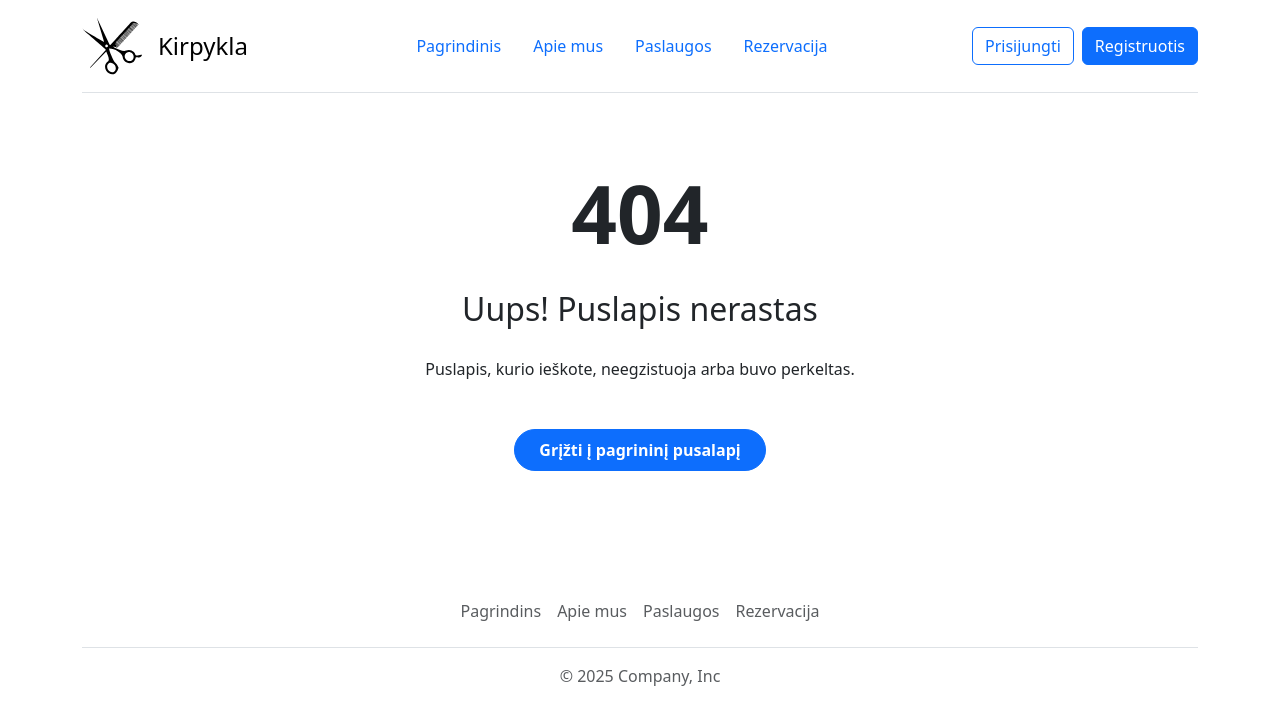
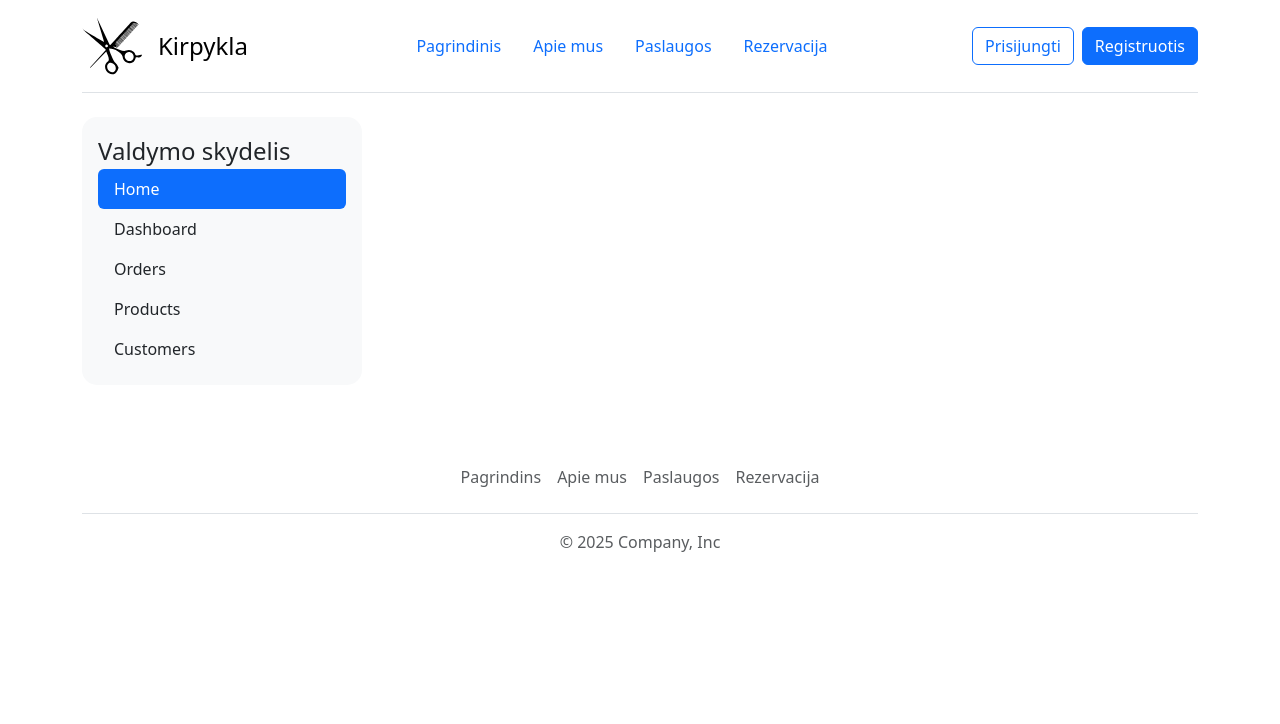
Before and after one commit to SplaTT141/full-stack-project, a React (Vite) app in the folder client/: page /dashboard in a window 1280 px wide. Shown: the top 724 px of the page. Built offline with nearby package versions, Linux system fonts and the light colour scheme; no server answers.

Commit message:
dashboard

```diff
--- a/client/index.html
+++ b/client/index.html
@@ -4,7 +4,7 @@
     <meta charset="UTF-8" />
     <link rel="icon" type="image/svg+xml" href="/vite.svg" />
     <meta name="viewport" content="width=device-width, initial-scale=1.0" />
-    <title>Vite + React</title>
+    <title>Kirpykla</title>
   </head>
   <body>
     <div id="root"></div>
--- a/client/src/App.jsx
+++ b/client/src/App.jsx
@@ -10,6 +10,7 @@ import { Login } from "./pages/Login";
 import { Register } from "./pages/Register";
 import { Logout } from "./pages/Logout";
 import { UserContextWrapper } from "./context/user/UserContextWrapper";
+import { Dashboard } from "./pages/Dashboard";
 
 function App() {
 
@@ -25,6 +26,7 @@ function App() {
           <Route path="/login" element={<Login />} />
           <Route path="/register" element={<Register />} />
           <Route path="/logout" element={<Logout />} />
+          <Route path="/dashboard" element={<Dashboard />} />
           <Route path="*" element={<NotFound />}/>
         </Routes>
         <Footer />
--- /dev/null
+++ b/client/src/pages/Dashboard.jsx
@@ -0,0 +1,41 @@
+import { Link } from "react-router-dom"
+
+export function Dashboard() {
+    return (
+        <div className="container">
+            <div className="d-flex flex-column flex-shrink-0 p-3 bg-light" style={{width: '280px', borderRadius: '15px'}}>
+                <Link href="/" className="d-flex align-items-center mb-3 mb-md-0 me-md-auto link-dark text-decoration-none">
+                <span className="fs-4">Valdymo skydelis</span>
+                </Link>
+                <ul className="nav nav-pills flex-column mb-auto">
+                <li className="nav-item">
+                    <Link href="#" className="nav-link active" aria-current="page">
+                    Home
+                    </Link>
+                </li>
+                <li>
+                    <Link href="#" className="nav-link link-dark">
+                    Dashboard
+                    </Link>
+                </li>
+                <li>
+                    <Link href="#" className="nav-link link-dark">
+                    Orders
+                    </Link>
+                </li>
+                <li>
+                    <Link href="#" className="nav-link link-dark">
+                    Products
+                    </Link>
+                </li>
+                <li>
+                    <Link href="#" className="nav-link link-dark">
+                    Customers
+                    </Link>
+                </li>
+                </ul>
+            </div>
+            <div className="dropdown"></div>
+        </div>
+    )
+}
--- a/client/src/pages/Login.jsx
+++ b/client/src/pages/Login.jsx
@@ -1,5 +1,5 @@
 import { useState } from "react";
-import { useNavigate } from "react-router-dom";
+import { Link, useNavigate } from "react-router-dom";
 import { passwordIsInvalid, usernameOrEmailIsInvalid } from "../lib/validation";
 import { useContext } from "react";
 import { UserContext } from "../context/user/UserContext";
@@ -14,7 +14,7 @@ export function Login() {
     const [error, setError] = useState('');
 
     const navigate = useNavigate();
-    const {login} = useContext(UserContext);
+    const {login, isLoggedIn} = useContext(UserContext);
 
     function handleSubmit(e) {
         e.preventDefault();
@@ -63,29 +63,43 @@ export function Login() {
     return (
     <div className="container">
         <div className="row d-flex justify-content-center">
+
+                {
+                    isLoggedIn
+                    ?
+                        <div className="col-12">
+                            <h1>Jūs jau esate prisijungę</h1>
+                            <p className="fs-6 mt-5">Ar norite atsijungti?</p>
+                            <Link to="/logout" className="btn btn-primary">Atsijungti</Link>
+                        </div>
+                    :
                         <div className="d-flex justify-content-center flex-column col-6 col-lg-4 col-xl-3 order-2 order-lg-1">
                             <p className="text-center text-body h1 fw-bold mb-5 mt-4">Prisijungimas</p>
                             <form onSubmit={handleSubmit}>
                                 <div className="mb-3 fw-bold text-danger">{error}</div>
                                 <div className="d-flex flex-row align-items-center mb-4">
                                     <div className="form-outline flex-fill">
-                            <input onChange={e => setUsernameOrEmail(e.target.value)} type="text" id="username_or_email" className={"form-control" + (usernameOrEmailError ? ' is-invalid' : '')} />
+                                        <input onChange={e=> setUsernameOrEmail(e.target.value)} type="text" id="username_or_email"
+                                            className={"form-control" + (usernameOrEmailError ? ' is-invalid' : '')} />
                                         <label className="form-label" htmlFor="username_or_email">Vartotojo vardas arba el. paštas</label>
                                         <div className="text-danger">{usernameOrEmailError}</div>
                                     </div>
                                 </div>
                                 <div className="d-flex flex-row align-items-center mb-4">
                                     <div className="form-outline flex-fill">
-                            <input onChange={e => setPassword(e.target.value)} type="password" id="password" className={"form-control" + (passwordError ? ' is-invalid' : '')} />
+                                        <input onChange={e=> setPassword(e.target.value)} type="password" id="password"
+                                            className={"form-control" + (passwordError ? ' is-invalid': '')} />
                                         <label className="form-label" htmlFor="password">Slaptažodis</label>
                                         <div className="text-danger">{passwordError}</div>
                                     </div>
                                 </div>
                                 <div className="d-flex justify-content-center mx-4 mb-3 mb-lg-4">
-                        <button type="submit" className="btn btn-primary btn-lg">Prisijungti</button>
+                                    <button type="submit"
+                                        className="btn btn-primary btn-lg">Prisijungti</button>
                                 </div>
                             </form>
                         </div>
+                }
         </div>
     </div>
     )
--- a/client/src/pages/Register.jsx
+++ b/client/src/pages/Register.jsx
@@ -1,6 +1,8 @@
 import { useState } from "react";
-import { useNavigate } from 'react-router-dom';
+import { useNavigate, Link } from 'react-router-dom';
 import { usernameIsInvalid, emailIsInvalid, passwordIsInvalid, passwordRepeatIsInvalid } from "../lib/validation";
+import { useContext } from "react";
+import { UserContext } from "../context/user/UserContext";
 
 export function Register() {
 
@@ -22,6 +24,7 @@ export function Register() {
     const [error, setError] = useState('');
 
     const navigate = useNavigate();
+    const {isLoggedIn} = useContext(UserContext);
 
     function handleSubmit(e) {
         e.preventDefault();
@@ -87,6 +90,15 @@ export function Register() {
     return (
     <div className="container">
         <div className="row d-flex justify-content-center">
+            {
+                isLoggedIn
+                    ?
+                        <div className="col-12">
+                            <h1>Jūs esate prisijungę</h1>
+                            <p className="fs-6 mt-5">Ar norite atsijungti?</p>
+                            <Link to="/logout" className="btn btn-primary">Atsijungti</Link>
+                        </div>
+                    :
                         <div className="d-flex justify-content-center flex-column col-6 col-xl-4 order-2 order-lg-1">
                             <p className="text-center text-body h1 fw-bold mb-5 mt-4">Registracija</p>
                             <form onSubmit={handleSubmit}>
@@ -155,6 +167,7 @@ export function Register() {
                                 </div>
                             </form>
                         </div>
+            }
         </div>
     </div>
     )
```
Lines whose indentation alone changed are shown as unchanged.
